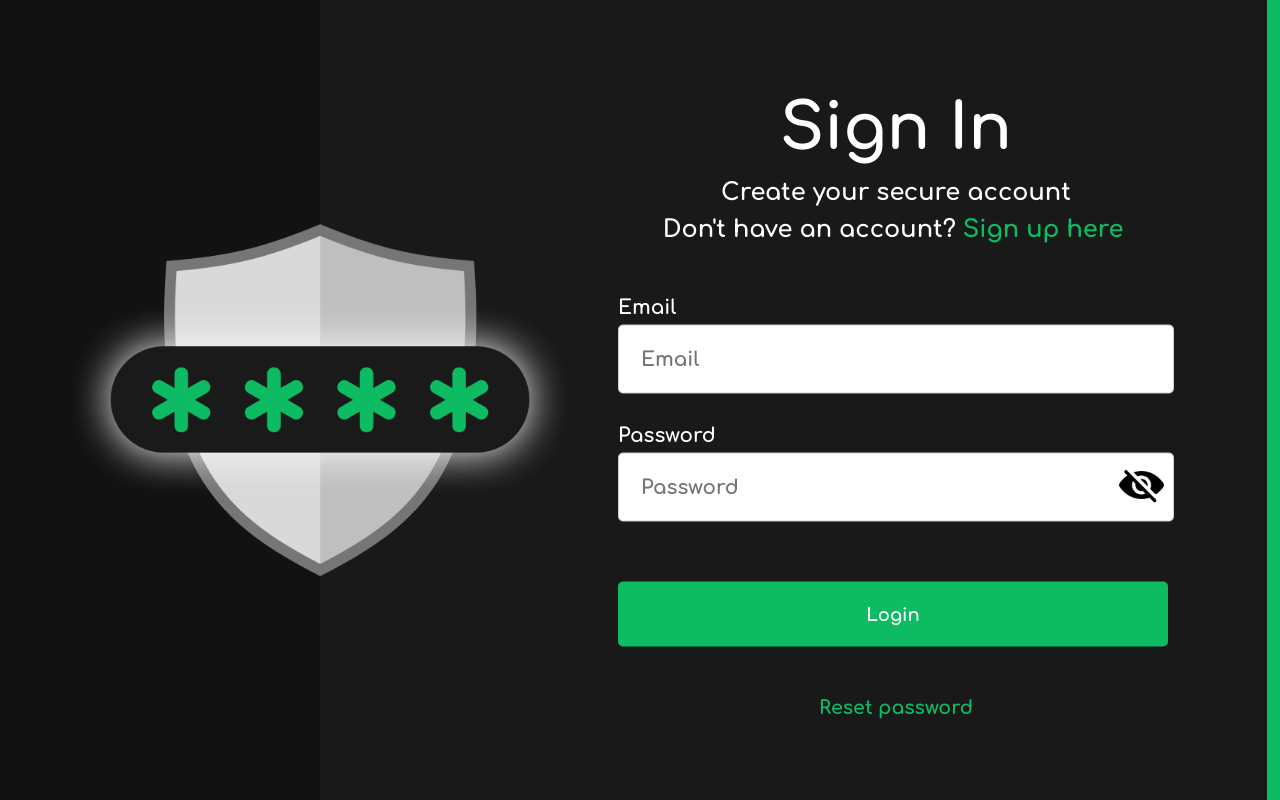
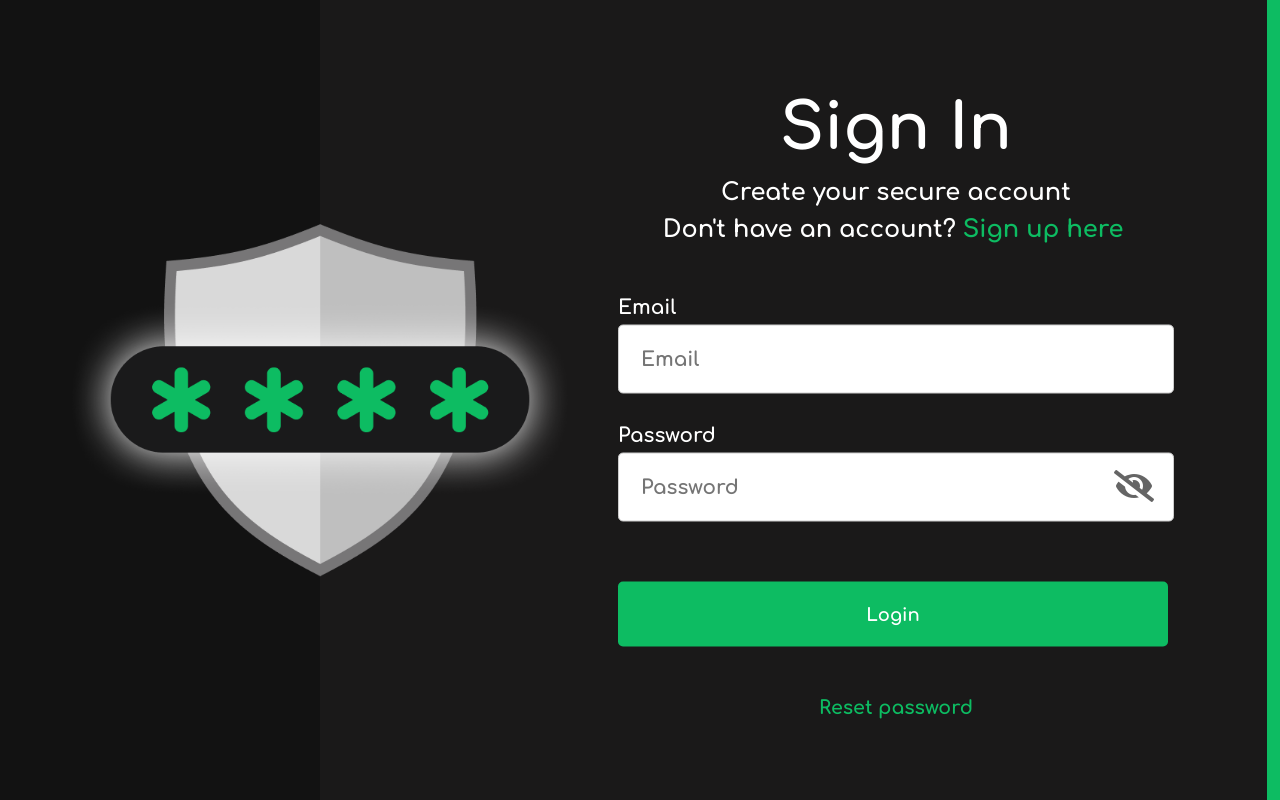
Before and after one commit to parrishl21/shieldPass, a Flask app: page / in a window 1280 px wide. Run offline with Flask 3, Linux system fonts and the light colour scheme; some libraries are stand-ins or nearby versions.

Commit message:
replace eye images

```diff
--- a/static/css/log_in_page.css
+++ b/static/css/log_in_page.css
@@ -83,15 +83,31 @@
 .password-container {
     position: relative;
 }
-.show-password {
-position: absolute;
-top: 10px;
-right: 10px;
-cursor: pointer;
-}
 .show-password-image {
     width: 45px;
     height: auto;
+}
+#showImg {
+    position: absolute;
+    cursor: pointer;
+    color: black;
+    right: 20px;
+    bottom: 20px;
+    opacity: .6;
+}
+#showImg:hover {
+    opacity: .8;
+}
+#hideImg {
+    position: absolute;
+    cursor: pointer;
+    color: black;
+    right: 20px;
+    bottom: 20px;
+    opacity: .6;
+}
+#hideImg:hover {
+    opacity: .8;
 }
 .thank-you-text {
     text-align: center;
--- a/templates/log_in.html
+++ b/templates/log_in.html
@@ -6,6 +6,7 @@
     <title>Log In Page</title>
     <link rel="stylesheet" href="{{ url_for('static', filename='css/global.css') }}">
     <link rel="stylesheet" href="{{ url_for('static', filename='css/log_in_page.css') }}">
+    <link rel="stylesheet" href="https://use.fontawesome.com/releases/v5.0.7/css/all.css">
 </head>
 
 <body>
@@ -30,8 +31,8 @@
               <div class="password-container">
                 <input class="input" id="password_input" name="password_input" type="password" placeholder="Password">
                 <span class="show-password" onclick="togglePasswordVisibility()">
-                  <img class="show-password-image" src="{{ url_for('static', filename='images/slash_eye.png') }}" id="showImg" alt="Show" style="display: inline;">
-                  <img class="show-password-image" src="{{ url_for('static', filename='images/normal_eye.png') }}" id="hideImg" alt="Hide" style="display: none;">
+                  <i class="fa fa-eye-slash fa-2x" aria-hidden="true" id="showImg" alt="Show" style="display: inline;"></i>
+                  <i class="fa fa-eye fa-2x" aria-hidden="true" id="hideImg" alt="Hide" style="display: none;"></i>
                 </span>
               </div>
               <input type="submit" style="display: none"/>
```
